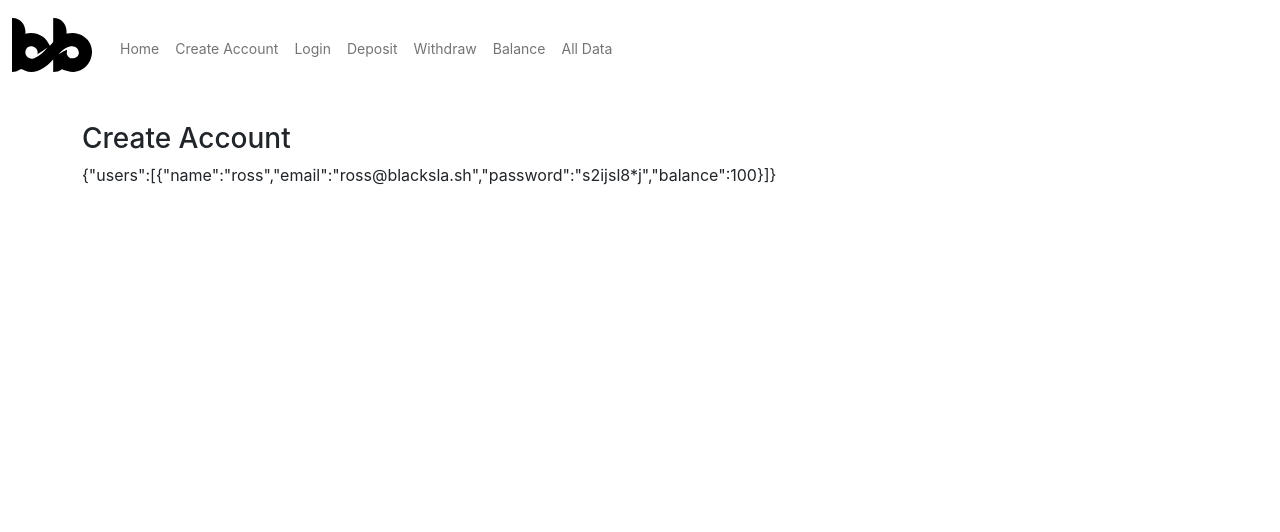
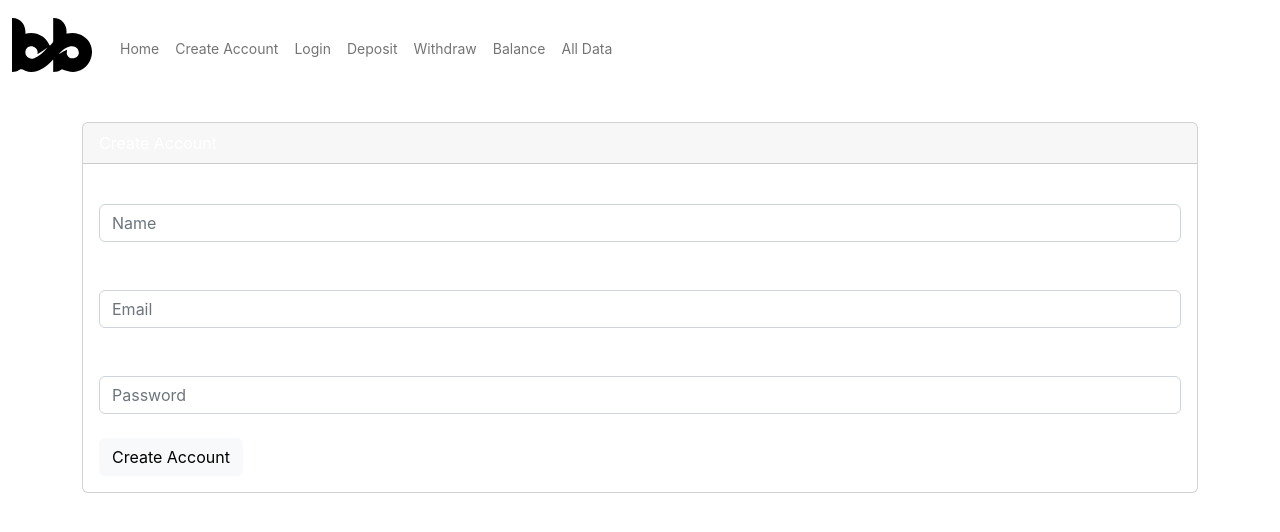
Before and after one commit to blackslashcreative/bad-bank, a React (Create React App) app: page /create-account in a window 1280 px wide. Shown: the top 532 px of the page. Built offline with nearby package versions, Linux system fonts and the light colour scheme.

Commit message:
Adds create account form

```diff
--- a/src/App.js
+++ b/src/App.js
@@ -19,7 +19,7 @@ function App() {
     <Router>
         <Nav/>
         <div className="container mt-3">
-          <UserContext.Provider value={{users:[{name:'ross',email:'ross@blacksla.sh',password:'s2ijsl8*j',balance:100}]}}>
+          <UserContext.Provider value={{}}>
             <Routes>
               <Route path="/" exact          element={<Home/>} />
               <Route path="/create-account/" element={<CreateAccount/>} />
--- a/src/components/create-account.js
+++ b/src/components/create-account.js
@@ -1,14 +1,65 @@
 import React from "react";
+import Card from './cards.js';
 import { UserContext } from '../UserContext.js';
 
 function CreateAccount() {
   const ctx = React.useContext(UserContext);
+  // {JSON.stringify(ctx)}
+  const [show, setShow]           = React.useState(true);
+  const [status, setStatus]       = React.useState('');
+  const [name, setName]           = React.useState('');
+  const [email, setEmail]         = React.useState('');
+  const [password, setPassword]   = React.useState('');
+
+  function validate(field, label){
+    if (!field) {
+      setStatus('Error: ' + label);
+      setTimeout(() => setStatus(''),3000);
+      return false;
+    }
+    return true;
+  }
+
+  function handleCreate(){
+    console.log(name,email,password);
+    if (!validate(name, 'name')) return;
+    if (!validate(email, 'email')) return;
+    if (!validate(password, 'password')) return;
+    ctx.users.push({name,email,password,balance:100});
+    setShow(false);
+  }
+
+  function clearForm(){
+    setName('');
+    setEmail('');
+    setPassword('');
+    setShow(true);
+  }
 
   return (
-    <div>
-      <h3>Create Account</h3>
-      {JSON.stringify(ctx)}
-    </div>
+    <Card
+      header="Create Account"
+      status={status}
+      body={show ? (
+          <>
+          Name<br/>
+          <input type="input" className="form-control" id="name"
+          placeholder="Name" value={name} onChange={e => setName(e.currentTarget.value)} /><br/>
+          Email<br/>
+          <input type="input" className="form-control" id="email"
+          placeholder="Email" value={email} onChange={e => setEmail(e.currentTarget.value)} /><br/>
+          Password<br/>
+          <input type="password" className="form-control" id="password"
+          placeholder="Password" value={password} onChange={e => setPassword(e.currentTarget.value)} /><br/>
+          <button type="submit" className="btn btn-light" onClick={handleCreate}>Create Account</button>
+          </>
+        ) : (
+          <>
+          <h5>Success</h5>
+          <button type="submit" className="btn btn-light" onClick={clearForm}>Add another account</button>
+          </>
+      )}
+    />
   )
 }
 
```
